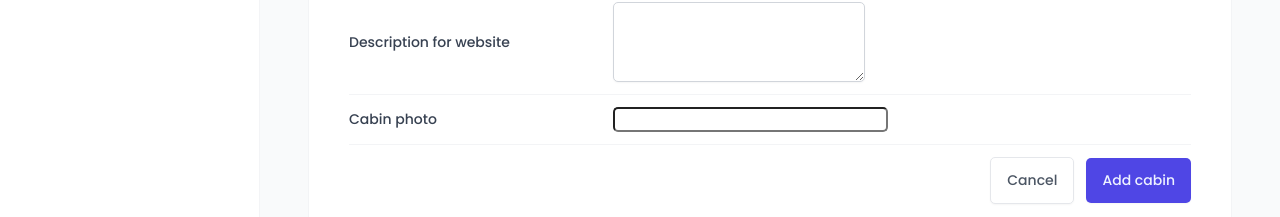
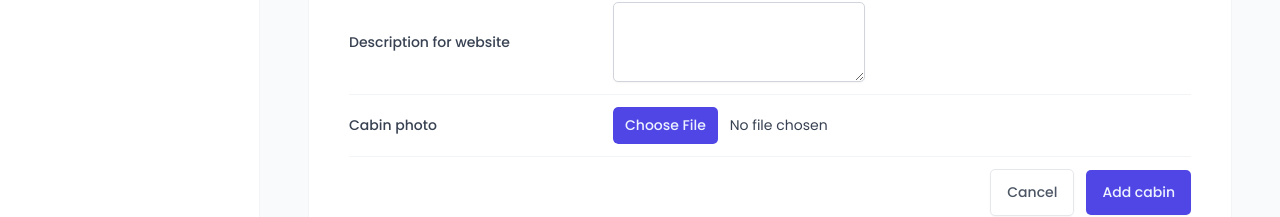
Before and after one commit to EUNSUN23/react-jonas, a React (Vite) app in the folder wild-oasis/: page /cabins in a window 1280 px wide. Both pictures are taken after a click on the button "Add new cabin". Shown: the part 578-795 px from the top of the page. Built offline with nearby package versions, Linux system fonts and the light colour scheme; no server answers; the database is empty; a web font is replaced by a local one.

Commit message:
[wild-oasis] CreateCabinForm > FileInput 컴포넌트 - styled-component상에서 type 어트리뷰트 추가하기

```diff
--- a/wild-oasis/src/features/cabins/CreateCabinForm.jsx
+++ b/wild-oasis/src/features/cabins/CreateCabinForm.jsx
@@ -109,7 +109,13 @@ function CreateCabinForm() {
 
             <FormRow>
                 <Label htmlFor="image">Cabin photo</Label>
-                <FileInput id="image" accept="image/*"/>
+                <FileInput
+                    id="image"
+                    accept="image/*"
+                    {...register('image', {
+                        required: 'This field is required'
+                    })}
+                />
             </FormRow>
 
             <FormRow>
--- a/wild-oasis/src/ui/FileInput.jsx
+++ b/wild-oasis/src/ui/FileInput.jsx
@@ -1,6 +1,6 @@
 import styled from "styled-components";
 
-const FileInput = styled.input`
+const FileInput = styled.input.attrs({type:'file'})`
   font-size: 1.4rem;
   border-radius: var(--border-radius-sm);
 
```
